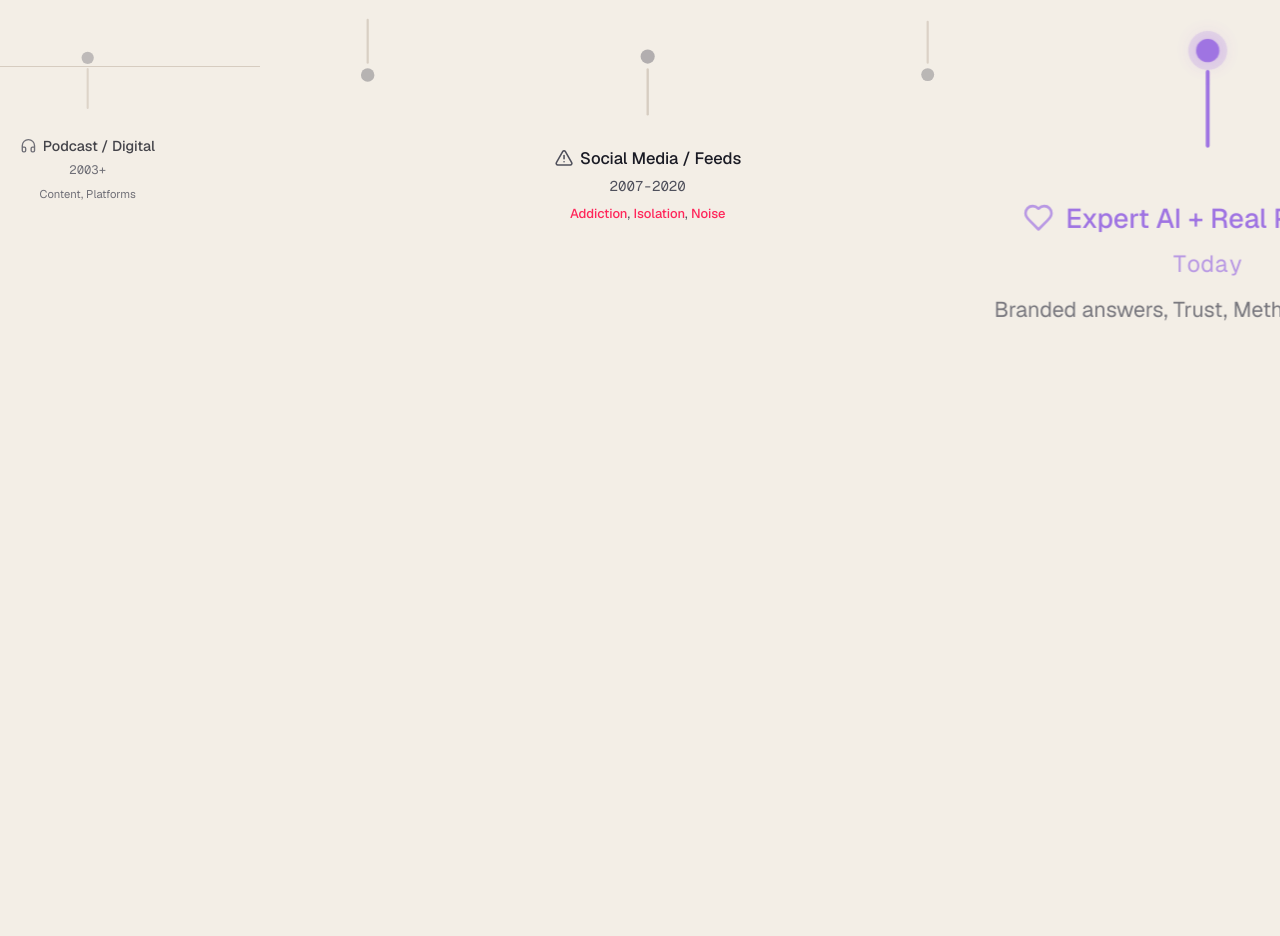
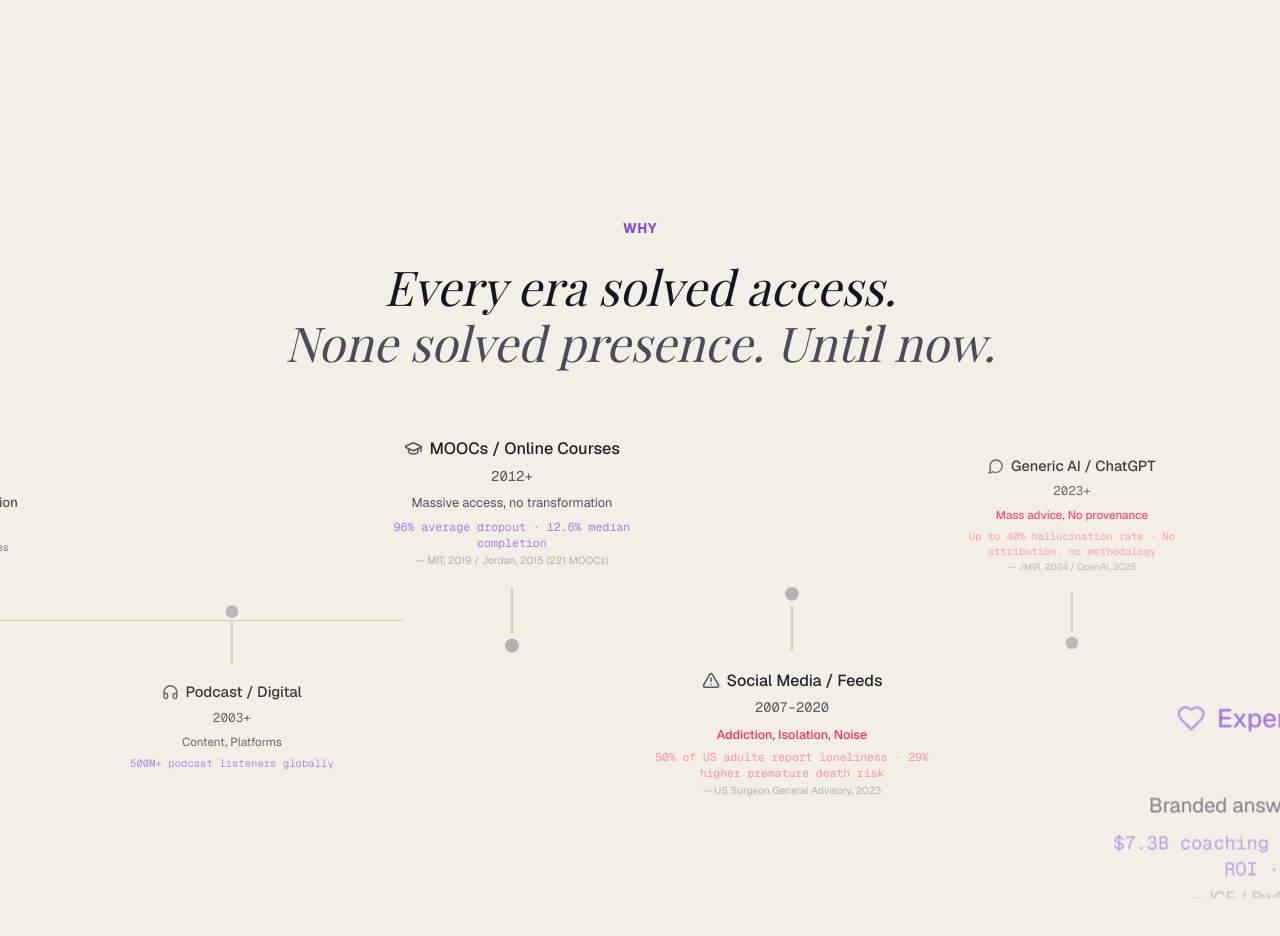
Before and after one commit to roser-one/sanerebels.com, a Next.js app: page / in a window 1280 px wide. Shown: the part 1240-2176 px from the top of the page. Built offline with nearby package versions, Linux system fonts and the light colour scheme; a web font is replaced by a local one.

Commit message:
Research-backed timeline upgrades

```diff
--- a/app/page.tsx
+++ b/app/page.tsx
@@ -60,24 +60,27 @@ const evolutionTimeline = [
   {
     stage: "Individuality",
     era: "Verbal Communication",
-    year: "100,000 B.C.",
+    year: "~100,000 BC",
     outcome: "Sound, Local Reach",
+    stat: null,
     icon: Users,
     style: "neutral",
   },
   {
     stage: "Access",
     era: "Printing Press",
-    year: "1455",
+    year: "1440",
     outcome: "Books, Duplication",
+    stat: null,
     icon: BookOpen,
     style: "neutral",
   },
   {
     stage: "Immediacy",
     era: "Radio / Television",
-    year: "1910-1929",
+    year: "1920s",
     outcome: "Mass Media, Audiences",
+    stat: null,
     icon: Radio,
     style: "neutral",
   },
@@ -86,6 +89,7 @@ const evolutionTimeline = [
     era: "Podcast / Digital",
     year: "2003+",
     outcome: "Content, Platforms",
+    stat: "500M+ podcast listeners globally",
     icon: Headphones,
     style: "neutral",
   },
@@ -93,15 +97,19 @@ const evolutionTimeline = [
     stage: "Validation",
     era: "MOOCs / Online Courses",
     year: "2012+",
-    outcome: "Low completion, No presence",
+    outcome: "Massive access, no transformation",
+    stat: "96% average dropout · 12.6% median completion",
+    statSource: "MIT, 2019 / Jordan, 2015 (221 MOOCs)",
     icon: GraduationCap,
     style: "neutral",
   },
   {
     stage: "⚠ Overload",
     era: "Social Media / Feeds",
-    year: "2007-2020",
+    year: "2007–2020",
     outcome: "Addiction, Isolation, Noise",
+    stat: "50% of US adults report loneliness · 29% higher premature death risk",
+    statSource: "US Surgeon General Advisory, 2023",
     icon: AlertTriangle,
     style: "warning",
   },
@@ -110,6 +118,8 @@ const evolutionTimeline = [
     era: "Generic AI / ChatGPT",
     year: "2023+",
     outcome: "Mass advice, No provenance",
+    stat: "Up to 40% hallucination rate · No attribution, no methodology",
+    statSource: "JMIR, 2024 / OpenAI, 2025",
     icon: MessageCircle,
     style: "warning",
   },
@@ -118,6 +128,8 @@ const evolutionTimeline = [
     era: "Expert AI + Real Presence",
     year: "Today",
     outcome: "Branded answers, Trust, Methods preserved",
+    stat: "$7.3B coaching market · 87% report positive ROI · 72% prefer hybrid",
+    statSource: "ICF / PwC Global Coaching Study, 2025",
     icon: Heart,
     style: "accent",
   },
@@ -234,6 +246,19 @@ function ScrollTimelineItem({
       <p className="text-[11px] text-muted-foreground leading-snug px-2">
         {renderOutcome()}
       </p>
+      {/* Stat Line */}
+      {/* @ts-ignore - stat and statSource exist in our updated data but type inference might lag */}
+      {item.stat && (
+        <p className={`text-[10px] font-mono mt-1.5 px-2 leading-snug ${isWarning ? "text-rose-400/70" : "text-accent/70"}`}>
+          {item.stat}
+        </p>
+      )}
+      {/* @ts-ignore */}
+      {item.statSource && (
+        <p className="text-[9px] text-muted-foreground/40 mt-0.5 px-2">
+          — {item.statSource}
+        </p>
+      )}
     </div>
   )
 
@@ -312,10 +337,10 @@ function ScrollTimeline({ items }: { items: typeof evolutionTimeline }) {
               WHY
             </p>
             <h2 className="font-serif text-3xl md:text-4xl lg:text-5xl text-foreground mb-2 italic">
-              From Information to Presence:
+              Every era solved access.
             </h2>
             <h2 className="font-serif text-3xl md:text-4xl lg:text-5xl text-muted-foreground italic">
-              The Evolution of Expertise
+              None solved presence. Until now.
             </h2>
           </motion.div>
         </div>
@@ -392,6 +417,29 @@ export default function Home() {
         </div>
       </section>
 
+      {/* Philosophy Section (Moved) */}
+      <section className="py-24 md:py-32 bg-background">
+        <div className="max-w-3xl mx-auto px-6">
+          <motion.div
+            initial={{ opacity: 0, y: 30 }}
+            whileInView={{ opacity: 1, y: 0 }}
+            viewport={{ once: true, margin: "-100px" }}
+            transition={{ duration: 0.8 }}
+            className="text-center"
+          >
+            <p className="text-sm font-bold text-accent mb-6 uppercase tracking-wider">
+              Philosophy
+            </p>
+            <blockquote className="font-serif text-2xl md:text-3xl lg:text-4xl text-foreground leading-snug mb-8">
+              "As answers become abundant, human presence becomes premium. Information is no longer the bottleneck. Connection, curation, and trust are."
+            </blockquote>
+            <p className="text-muted-foreground">
+              We handle the repetition. You show up for the breakthroughs.
+            </p>
+          </motion.div>
+        </div>
+      </section>
+
       {/* Evolution Timeline - Scroll-Driven Dock Style */}
       <section className="bg-background">
 
@@ -452,28 +500,7 @@ export default function Home() {
         </div>
       </section>
 
-      {/* Philosophy Section (Moved) */}
-      <section className="py-24 md:py-32 bg-background">
-        <div className="max-w-3xl mx-auto px-6">
-          <motion.div
-            initial={{ opacity: 0, y: 30 }}
-            whileInView={{ opacity: 1, y: 0 }}
-            viewport={{ once: true, margin: "-100px" }}
-            transition={{ duration: 0.8 }}
-            className="text-center"
-          >
-            <p className="text-sm font-bold text-accent mb-6 uppercase tracking-wider">
-              Philosophy
-            </p>
-            <blockquote className="font-serif text-2xl md:text-3xl lg:text-4xl text-foreground leading-snug mb-8">
-              "As answers become abundant, human presence becomes premium. Information is no longer the bottleneck. Connection, curation, and trust are."
-            </blockquote>
-            <p className="text-muted-foreground">
-              We handle the repetition. You show up for the breakthroughs.
-            </p>
-          </motion.div>
-        </div>
-      </section>
+
 
 
       {/* Use Cases Section with face images */}
```
